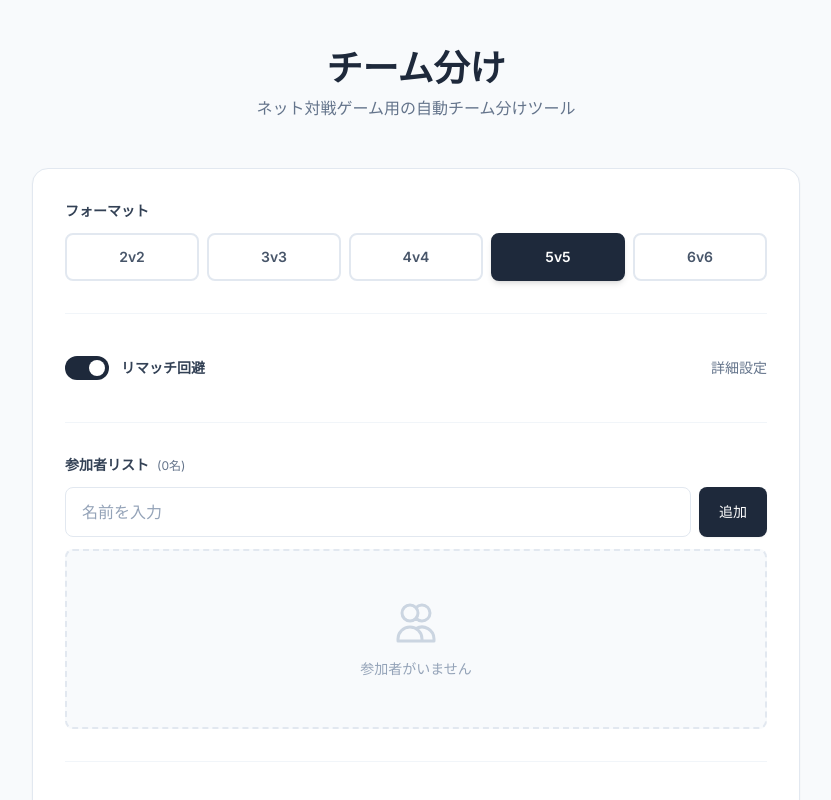
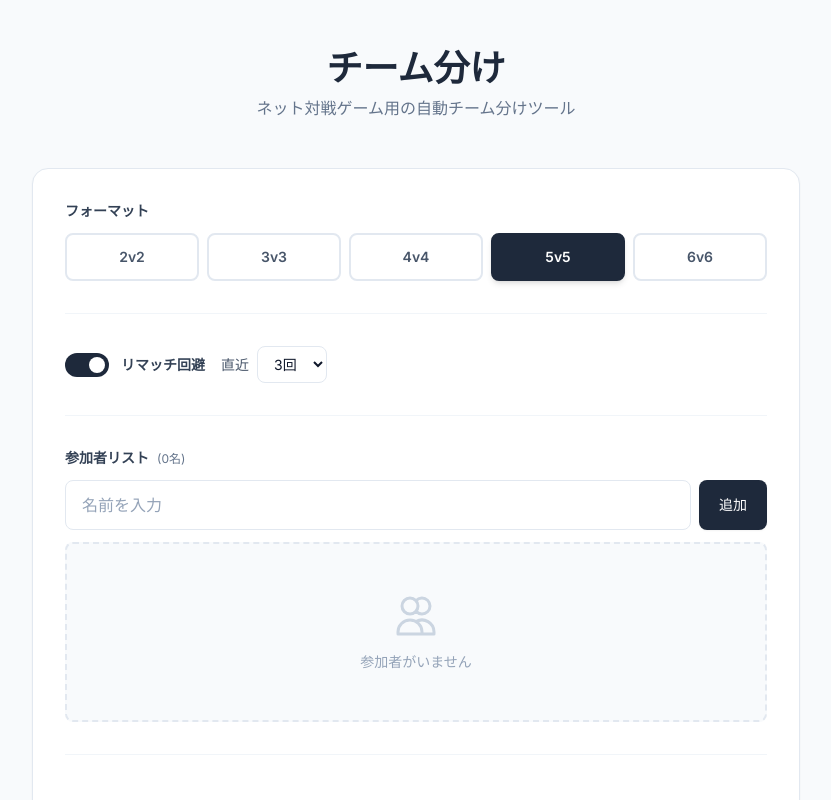
Before and after one commit to KrainNeun/OxKingGameMatching, a Next.js app: page / in a window 1280 px wide. Shown: the top 800 px of the page, without its empty margins (224-1055 px from the left). Built offline with nearby package versions, Linux system fonts and the light colour scheme.

Commit message:
feat: match setting

```diff
--- a/src/components/RematchAvoidanceSettings.tsx
+++ b/src/components/RematchAvoidanceSettings.tsx
@@ -1,5 +1,4 @@
 import { RematchAvoidanceConfig } from '@/types';
-import { useState } from 'react';
 
 interface RematchAvoidanceSettingsProps {
   config: RematchAvoidanceConfig;
@@ -10,11 +9,10 @@ export default function RematchAvoidanceSettings({
   config,
   onChange,
 }: RematchAvoidanceSettingsProps) {
-  const [isExpanded, setIsExpanded] = useState(false);
-
   return (
     <div>
-      <div className="flex items-center justify-between">
+      <div className="flex items-center gap-4 flex-wrap">
+        {/* リマッチ回避トグル */}
         <label className="flex items-center gap-3 cursor-pointer group">
           <div className="relative">
             <input
@@ -32,37 +30,27 @@ export default function RematchAvoidanceSettings({
             リマッチ回避
           </span>
         </label>
+
+        {/* 直近N回 */}
         {config.enabled && (
-          <button
-            type="button"
-            onClick={() => setIsExpanded(!isExpanded)}
-            className="text-sm text-slate-500 hover:text-slate-700 font-medium"
-          >
-            {isExpanded ? '閉じる' : '詳細設定'}
-          </button>
+          <div className="flex items-center gap-2">
+            <label className="text-sm text-slate-600 whitespace-nowrap">
+              直近
+            </label>
+            <select
+              value={config.recentRounds}
+              onChange={(e) =>
+                onChange({ ...config, recentRounds: Number(e.target.value) })
+              }
+              className="px-3 py-2 border border-slate-200 rounded-lg focus:ring-2 focus:ring-slate-800 focus:border-transparent bg-white text-sm min-w-[70px]"
+            >
+              <option value={1}>1回</option>
+              <option value={2}>2回</option>
+              <option value={3}>3回</option>
+            </select>
+          </div>
         )}
       </div>
-
-      {config.enabled && isExpanded && (
-        <div className="mt-4 p-4 bg-slate-50 rounded-xl border border-slate-100">
-          <label className="block text-sm font-medium text-slate-700 mb-2">
-            直近ラウンド数
-          </label>
-          <input
-            type="number"
-            min="1"
-            max="10"
-            value={config.recentRounds}
-            onChange={(e) =>
-              onChange({ ...config, recentRounds: Number(e.target.value) })
-            }
-            className="w-24 px-4 py-2 border border-slate-200 rounded-lg focus:ring-2 focus:ring-slate-800 focus:border-transparent bg-white"
-          />
-          <p className="mt-3 text-xs text-slate-500 leading-relaxed">
-            直近のN回の対戦で同じチーム分けや対戦カードを避けます
-          </p>
-        </div>
-      )}
     </div>
   );
 }
```
